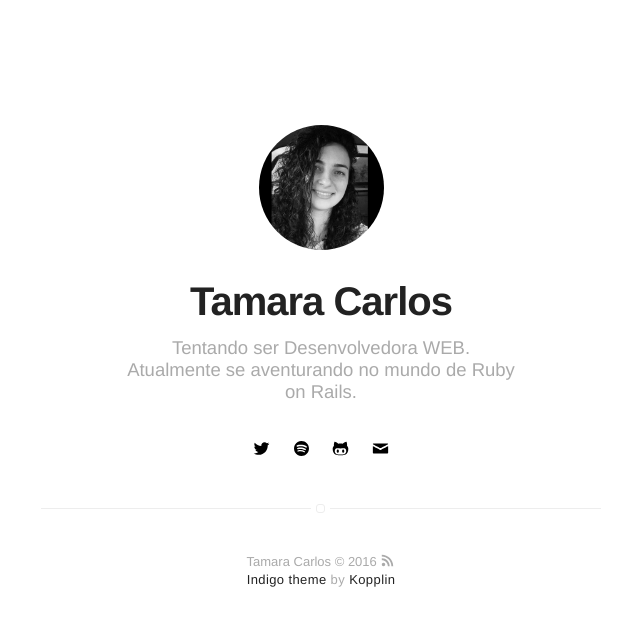
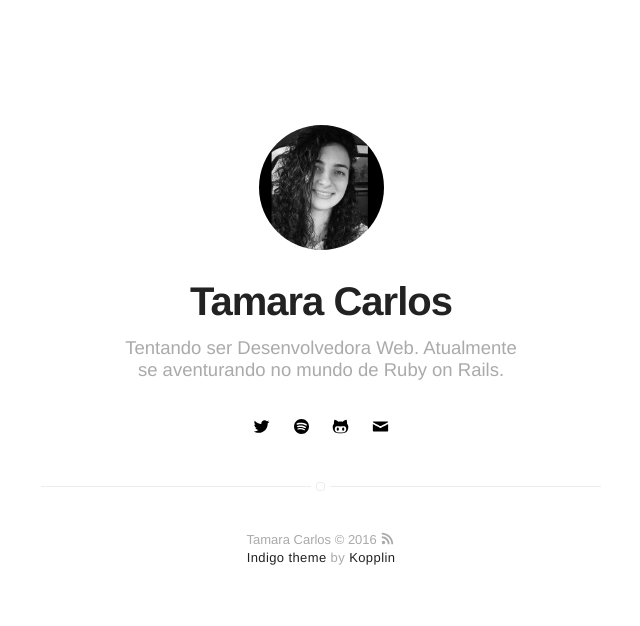
Before and after one commit to tamaracarlos/tamaracarlos.github.io, a Jekyll site: the page built from index.html, in a window 1280 px wide. Shown: the top 626 px of the page, without its empty margins (319-959 px from the left). Built offline with Jekyll 4.4.1, drawn with Linux system fonts in a browser that asks for light colours.

```diff
--- a/_config.yml
+++ b/_config.yml
@@ -1,6 +1,6 @@
 # main text of home
 name: Tamara Carlos
-bio: Tentando ser Desenvolvedora WEB. Atualmente se aventurando no mundo de Ruby on Rails.
+bio: Tentando ser Desenvolvedora Web. Atualmente se aventurando no mundo de Ruby on Rails.
 
 
 # twitter summary info
@@ -31,7 +31,7 @@ disqus: mydisqus
 
 # if you don't have any of social below, comment the line
 #facebook: myfacebook
-twitter: tamaracarlos_
+twitter: Tamaraquesim
 # google: mygoogle
 # instagram: myinstagram
 # pinterest: mypinterest
```
